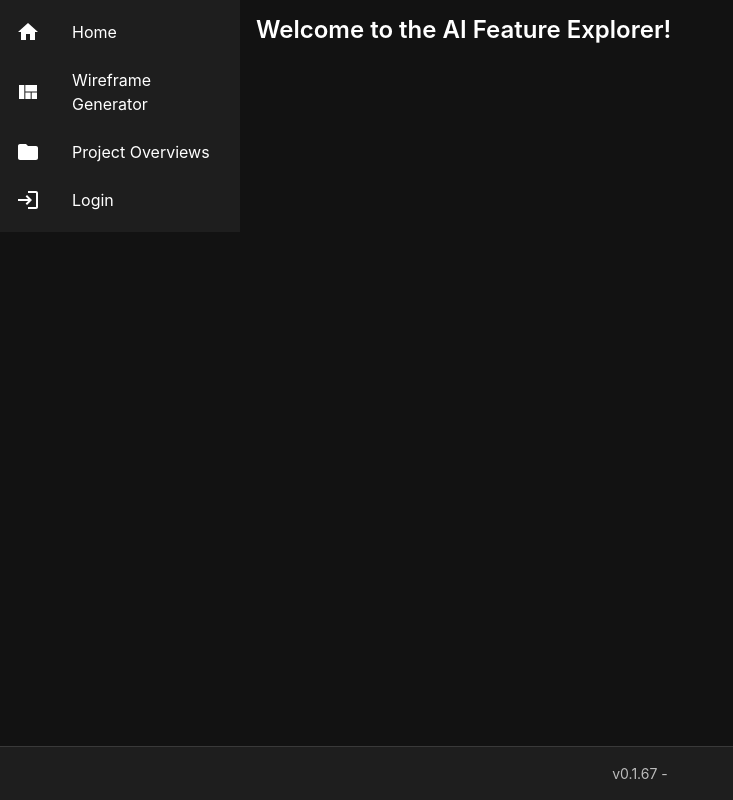
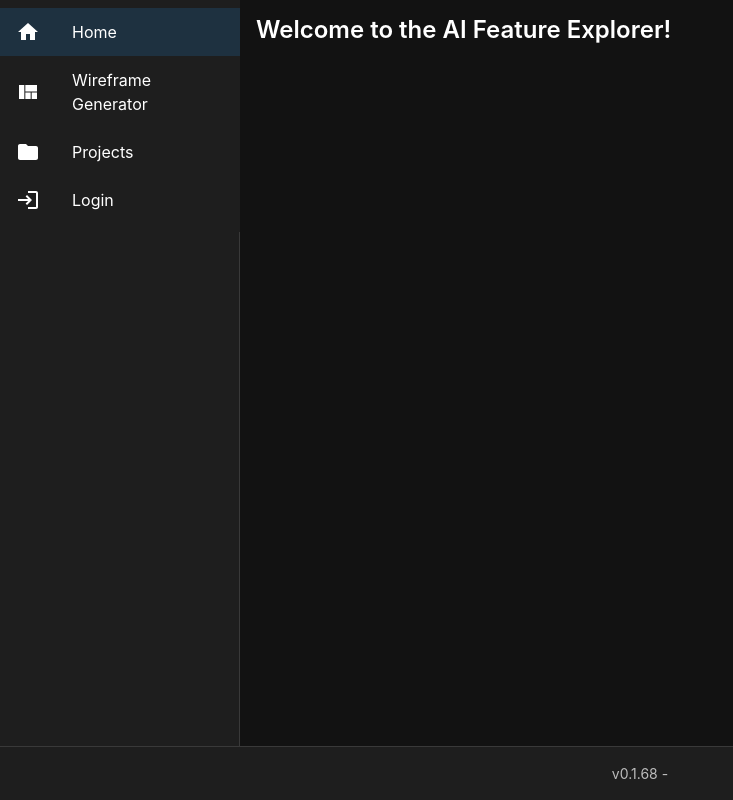
Before and after one commit to LukeAWeaver/AI-Wireframe-Generator, a React (Vite) app in the folder frontend/: page / in a window 1280 px wide. Shown: the whole page, without its empty margins (0-733 px from the left). Built offline with nearby package versions, Linux system fonts and the light colour scheme; no server answers.

Commit message:
layout updates

```diff
--- a/frontend/index.html
+++ b/frontend/index.html
@@ -5,60 +5,6 @@
     <link rel="icon" type="image/svg+xml" href="/favicon.svg" />
     <meta name="viewport" content="width=device-width, initial-scale=1.0">
     <title>AI Feature Explorer</title>
-    <style>
-        body {
-            font-family: Arial, sans-serif;
-            max-width: 600px;
-            margin: 40px auto;
-            padding: 20px;
-            background-color: #f5f5f5;
-        }
-        .form-container {
-            background-color: white;
-            padding: 30px;
-            border-radius: 8px;
-            box-shadow: 0 2px 4px rgba(0, 0, 0, 0.1);
-        }
-        .form-group {
-            margin-bottom: 20px;
-        }
-        label {
-            display: block;
-            margin-bottom: 5px;
-            font-weight: bold;
-            color: #333;
-        }
-        input[type="text"],
-        input[type="email"],
-        textarea {
-            width: 100%;
-            padding: 8px;
-            border: 1px solid #ddd;
-            border-radius: 4px;
-            box-sizing: border-box;
-        }
-        textarea {
-            height: 120px;
-            resize: vertical;
-        }
-        .checkbox-group {
-            display: flex;
-            align-items: center;
-            gap: 8px;
-        }
-        button {
-            background-color: #007bff;
-            color: white;
-            padding: 10px 20px;
-            border: none;
-            border-radius: 4px;
-            cursor: pointer;
-            font-size: 16px;
-        }
-        button:hover {
-            background-color: #0056b3;
-        }
-    </style>
 </head>
 <body>
     <div id="root"></div>
--- a/frontend/src/app/projects.tsx
+++ b/frontend/src/app/projects.tsx
@@ -1,4 +1,4 @@
-import staticFEDiagram from '@assets/svg/static-FE-diagram.svg';
+import nextServerlessDiagram from '@assets/svg/nextjs-serverless-diagram.svg';
 import reactServerlessArchDiagram from '@assets/svg/react-aws-arch.svg';
 import RDAIArchDiagram from '@assets/svg/react-django-llm-arch.svg';
 import { ProjectsCarousel } from '@compound';
@@ -19,7 +19,7 @@ const projects: IProject[] = [
     title: 'Static FE Serverless ( React + Next.js )',
     url: 'https://github.com/LukeAWeaver/tech-dem0-files',
     purpose: "Stock Analyzer",
-    svgDiagram: staticFEDiagram,
+    svgDiagram: nextServerlessDiagram,
     technologiesUsed: ['React', 'Next.js', 'Vite', 'TypeScript', 'MUI'],
     description: 'A modern, responsive web application for financial data visualization and analysis, built with Next.js, React, MUI, PrimeReact, and Firebase. This project integrates real-time stock market data, provides authentication, and demonstrates scalable UI patterns.',
   },
--- a/frontend/src/components/CarouselArrow.tsx
+++ b/frontend/src/components/CarouselArrow.tsx
@@ -18,8 +18,8 @@ export const CarouselArrow = ({ active, style, ...props }: CarouselArrowProps) =
         color: active ? theme.palette.primary.main : theme.palette.text.primary,
         boxShadow: theme.shadows[1],
         fontSize: 28,
-        minWidth: 32,
-        minHeight: 32,
+        maxWidth: 32,
+        maxHeight: 32,
         display: 'flex',
         alignItems: 'center',
         justifyContent: 'center',
--- a/frontend/src/compound/projects/ProjectCard.tsx
+++ b/frontend/src/compound/projects/ProjectCard.tsx
@@ -30,7 +30,6 @@ export const ProjectCard = (props: ProjectCardProps) => {
             height: 500,
             objectFit: 'fill',
             borderRadius: 8,
-            marginBottom: 16,
           }}
         />
       )}
@@ -40,7 +39,7 @@ export const ProjectCard = (props: ProjectCardProps) => {
       </h3>
 
 
-      <Box style={{ display: 'flex', justifyContent: 'center', marginTop: 16 }}>
+      <Box style={{ display: 'flex', justifyContent: 'center', marginTop: 8 }}>
         <Button
           variant="contained"
           size="small"
--- a/frontend/src/compound/projects/ProjectsCarousel.tsx
+++ b/frontend/src/compound/projects/ProjectsCarousel.tsx
@@ -126,7 +126,8 @@ export const ProjectsCarousel = ({ projects }: ProjectsCarouselProps) => {
 
   return (
     <Stack
-      minHeight="100%"
+      flex={1}
+      minHeight={0}
       justifyContent="center"
       alignItems="center"
       p={2}
@@ -136,13 +137,14 @@ export const ProjectsCarousel = ({ projects }: ProjectsCarouselProps) => {
       role="region"
       aria-label="Projects carousel"
     >
-      {/* Header */}
-      <Typography variant="h1" sx={{ fontSize: 32 }}>
-        Project Overviews
-      </Typography>
-
       {/* Carousel */}
-      <Box width="100%" maxWidth={900} mx="auto" position="relative">
+      <Box
+        width="100%"
+        maxWidth="100%"
+        mx="auto"
+        position="relative"
+        sx={{ overflow: 'auto', flex: 1, minHeight: 0, height: '100%' }}
+      >
         <Box
           className="embla"
           ref={emblaRef}
@@ -154,17 +156,20 @@ export const ProjectsCarousel = ({ projects }: ProjectsCarouselProps) => {
               display: 'flex',
               alignItems: 'center',
               gap: 2,
+              width: '100%',
+              maxWidth: '100%',
             }}
           >
             {projects.map((project, idx) => (
               <Stack
                 key={project.id}
                 sx={{
-                  flex: '0 0 80%',
-                  maxWidth: '80%',
+                  flex: '0 0 100%',
+                  width: '100%',
                   minWidth: 0,
                   aspectRatio: '4 / 3',
                   display: 'flex',
+                  boxSizing: "border-box",
                   borderRadius: '10px',
                   border: idx === selectedIndex ? '3px solid #42a5f5' : '3px solid transparent',
                   transition: 'border 0.2s, transform 0.3s',
--- a/frontend/src/layouts/PageWrapper.tsx
+++ b/frontend/src/layouts/PageWrapper.tsx
@@ -19,8 +19,9 @@ export const PageWrapper = (props: IPageWrapperProps) => {
       component="main"
       role="main"
       sx={{
-        minWidth: '100vw',
-        minHeight: '100vh',
+        width: '100%',
+        height: '100%',
+        overflow: 'hidden',
         display: 'flex',
         flexDirection: 'column',
         backgroundColor: props.backgroundColor || 'background.default',
@@ -50,7 +51,7 @@ export const PageWrapper = (props: IPageWrapperProps) => {
         {/* Main Content */}
         <Box
           sx={{
-            flex: 1,
+            flex: '1 1 0%',
             minWidth: 0,
             minHeight: 0,
             display: 'flex',
--- a/frontend/src/navigation/VerticalNav.tsx
+++ b/frontend/src/navigation/VerticalNav.tsx
@@ -1,15 +1,16 @@
-import { Link as RouterLink } from 'react-router-dom';
+import { Link as RouterLink, useLocation } from 'react-router-dom';
 import { Box, List, ListItem, ListItemButton, ListItemText, ListItemIcon } from '@mui/material';
 import { Home, Login, AccountCircle, Settings as SettingsIcon, ViewQuilt, Folder } from '@mui/icons-material';
 import { useUser } from '../hooks/useUser';
 
 export const VerticalNav = () => {
   const { isAuthenticated } = useUser();
+  const location = useLocation();
 
   const navItems = [
     { text: 'Home', to: '/', icon: <Home />, auth: true },
     { text: 'Wireframe Generator', to: '/wireframe-generator', icon: <ViewQuilt />, auth: true },
-    { text: 'Project Overviews', to: '/projects', icon: <Folder />, auth: true },
+    { text: 'Projects', to: '/projects', icon: <Folder />, auth: true },
     !isAuthenticated && { text: 'Login', to: '/login', icon: <Login />, auth: false },
     isAuthenticated && { text: 'User Profile', to: '/profile', icon: <AccountCircle />, auth: true },
     isAuthenticated && { text: 'Settings', to: '/settings', icon: <SettingsIcon />, auth: true },
@@ -21,7 +22,11 @@ export const VerticalNav = () => {
       <List>
         {navItems.map((item) => item && (
           <ListItem key={item.text} disablePadding>
-            <ListItemButton component={RouterLink} to={item.to}>
+            <ListItemButton
+              component={RouterLink}
+              to={item.to}
+              selected={location.pathname === item.to}
+            >
               <ListItemIcon>{item.icon}</ListItemIcon>
               <ListItemText primary={item.text} />
             </ListItemButton>
--- a/frontend/src/version.ts
+++ b/frontend/src/version.ts
@@ -1 +1 @@
-export const APP_VERSION = '0.1.67'
+export const APP_VERSION = '0.1.68'
```
Also changed, not shown: frontend/src/assets/svg/nextjs-serverless-diagram.svg (added), 1 other file (tests, documents, lock files or other folders).
